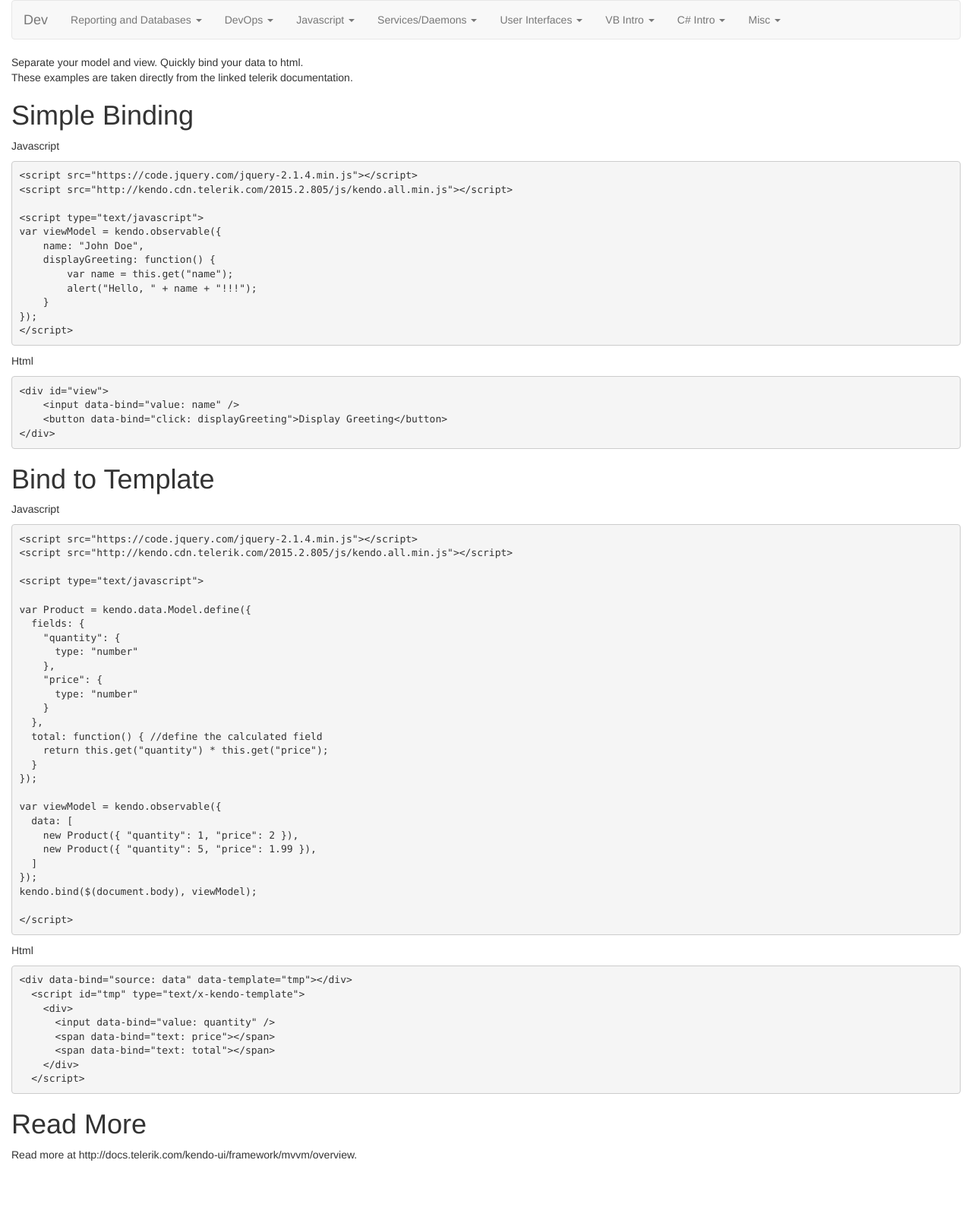
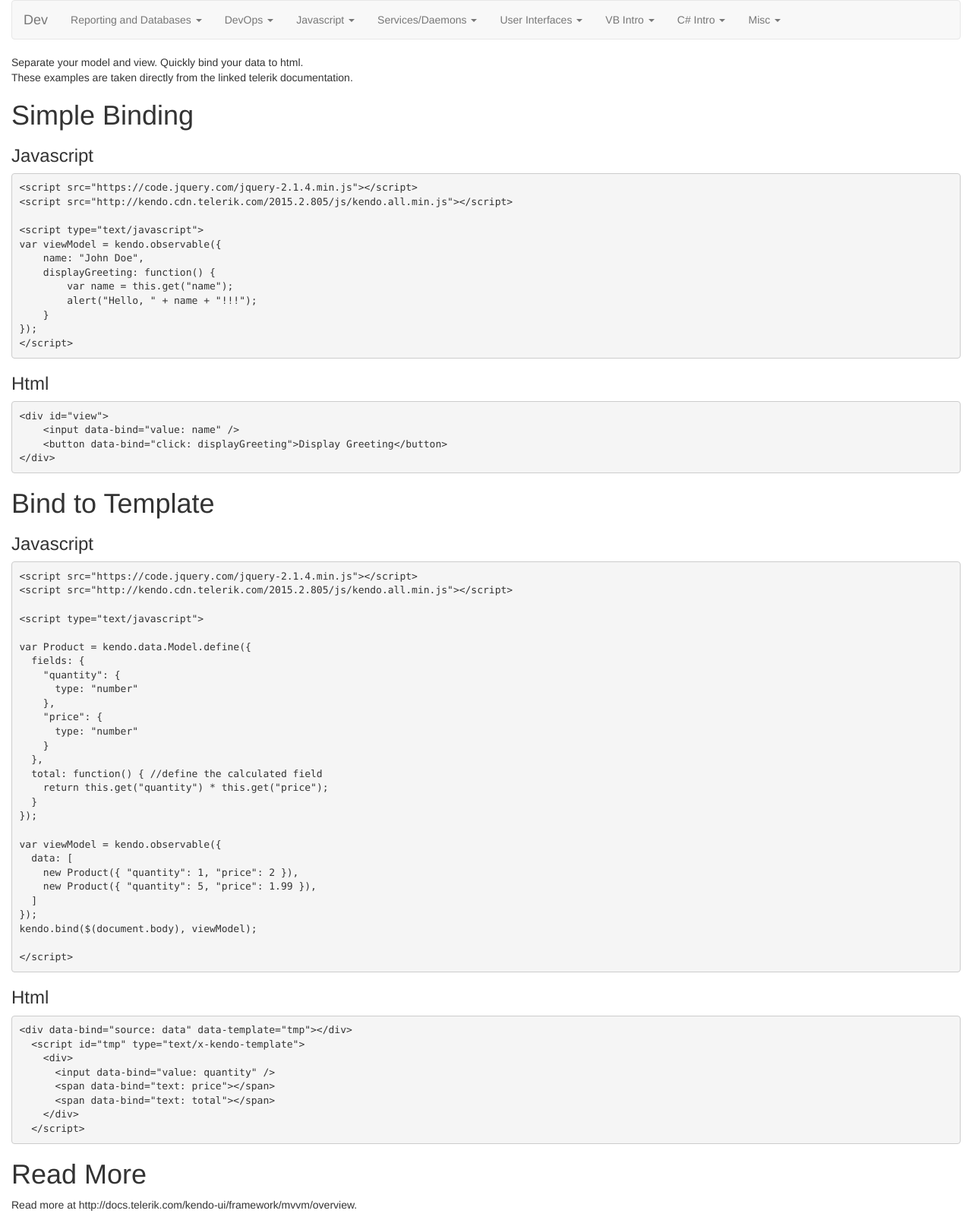
Before and after one commit to majorsilence/Dev, a Jekyll site: the page built from docs/Javascript/kendo-mvvm.md, in a window 1280 px wide. Shown: the whole page at 76% size. Built offline with Jekyll 4.4.1, drawn with Linux system fonts in a browser that asks for light colours; nearby versions of some CDN libraries; Markdown is read by kramdown in place of the engine named in the settings; before the commit the page ends 1540 px from its top, so only the background shows below that.

Commit message:
Make headers header

````diff
--- a/docs/Javascript/kendo-mvvm.md
+++ b/docs/Javascript/kendo-mvvm.md
@@ -10,7 +10,7 @@ These examples are taken directly from the linked telerik documentation.
 
 # Simple Binding
 
-Javascript
+### Javascript
 ```javascript
 <script src="https://code.jquery.com/jquery-2.1.4.min.js"></script>
 <script src="http://kendo.cdn.telerik.com/2015.2.805/js/kendo.all.min.js"></script>
@@ -26,7 +26,7 @@ var viewModel = kendo.observable({
 </script>
 ```
 
-Html
+### Html
 ```html
 <div id="view">
     <input data-bind="value: name" />
@@ -36,7 +36,7 @@ Html
 
 # Bind to Template
 
-Javascript
+### Javascript
 ```javascript
 <script src="https://code.jquery.com/jquery-2.1.4.min.js"></script>
 <script src="http://kendo.cdn.telerik.com/2015.2.805/js/kendo.all.min.js"></script>
@@ -68,7 +68,7 @@ kendo.bind($(document.body), viewModel);
 </script>
 ```
 
-Html
+### Html
 ```html
 <div data-bind="source: data" data-template="tmp"></div>
   <script id="tmp" type="text/x-kendo-template">
````
